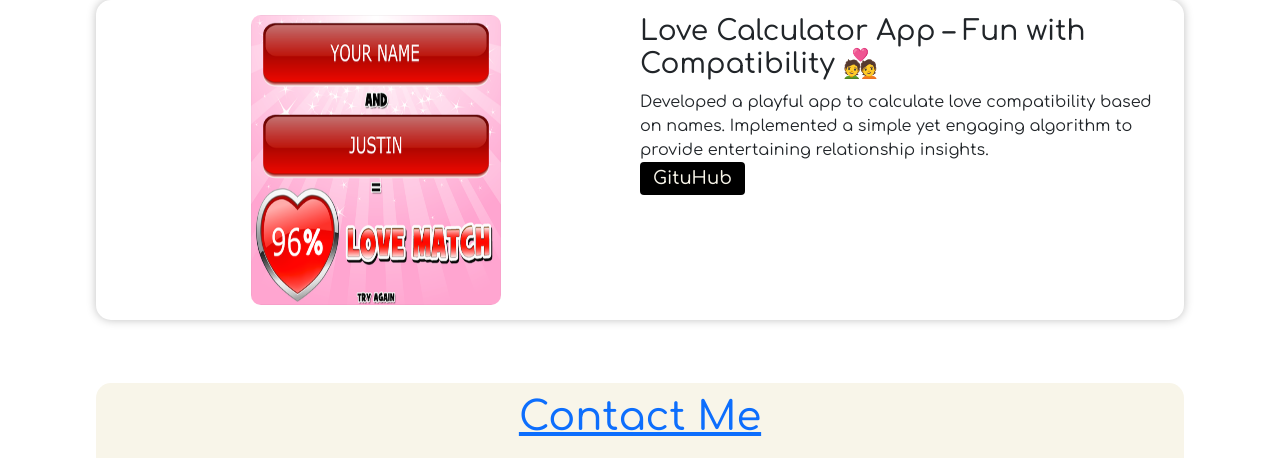
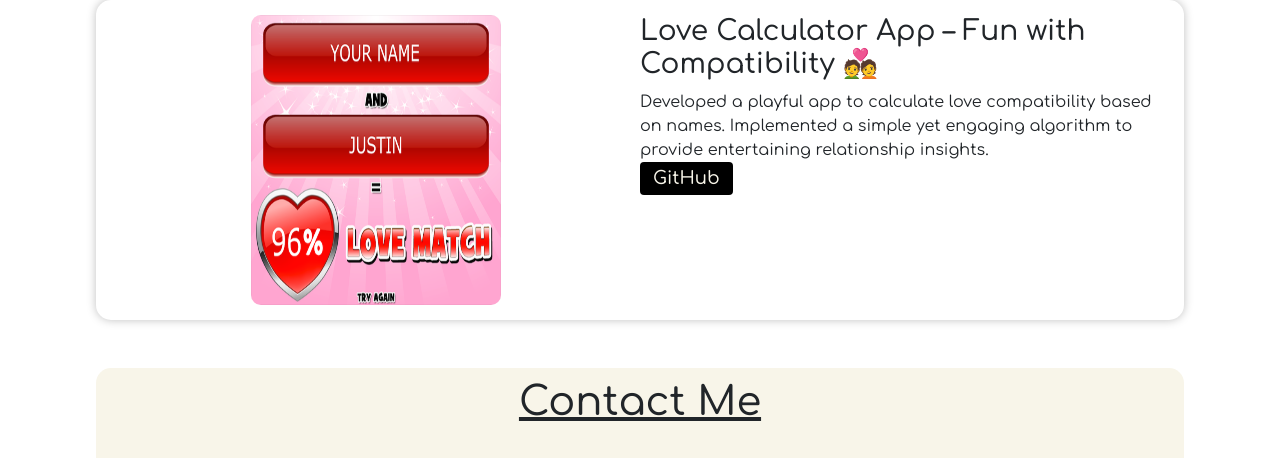
Before and after one commit to Sandeepbhimisetty/MyPortfolio, a plain HTML site: page index.html in a window 1280 px wide. Shown: the part 2528-2986 px from the top of the page. Drawn offline with nearby package versions, Linux system fonts and the light colour scheme.

Commit message:
Update index.html

```diff
--- a/index.html
+++ b/index.html
@@ -151,8 +151,9 @@
           <h3>Love Calculator App – Fun with Compatibility 💑</h3>
           <p>Developed a playful app to calculate love compatibility based on names. Implemented a simple yet engaging algorithm to provide entertaining relationship insights.</p>
           <div>
-            <a href=https:"https://github.com/Sandeepbhimisetty/love-calci" target="_blank">
-            <button class="btn btn-sm GitHubbutton">GituHub</button>
+            <a href="https://github.com/Sandeepbhimisetty/love-calci" target="_blank">
+            <button class="btn btn-sm GitHubbutton">GitHub</button>
+            </a>
           </div>
         </div>
       </div>
```
